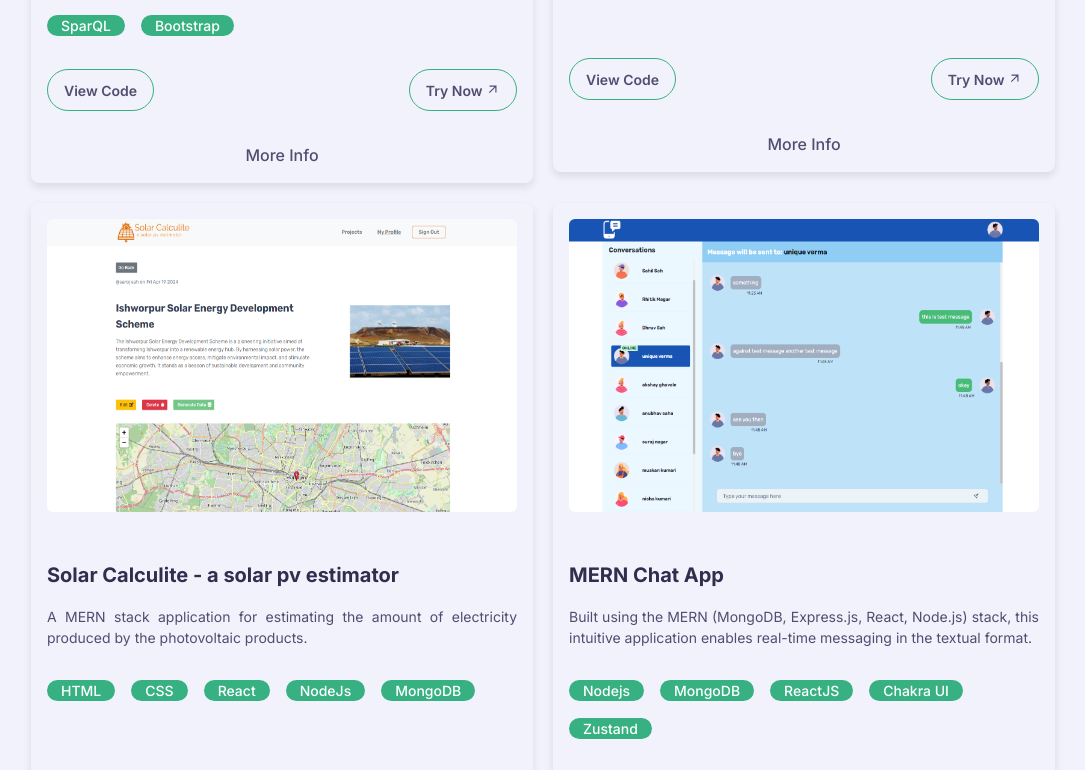
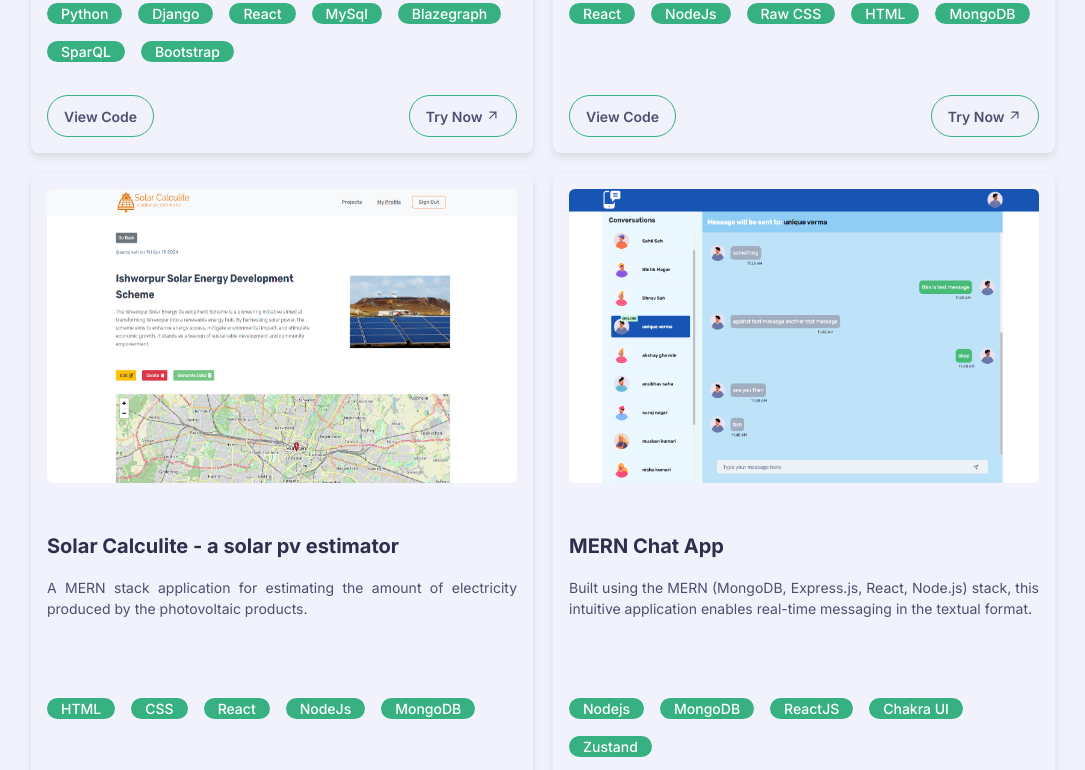
Before and after one commit to saroj2053/my-portfolio-site, a React (Vite) app: page / in a window 1280 px wide. Shown: the part 3582-4352 px from the top of the page, without its empty margins (97-1182 px from the left). Built offline with nearby package versions, Linux system fonts and the light colour scheme; a web font is replaced by a local one.

Commit message:
removed moreInfo link from projectCard

```diff
--- a/src/components/ProjectCard/ProjectCard.tsx
+++ b/src/components/ProjectCard/ProjectCard.tsx
@@ -67,7 +67,7 @@
             </a>
           </div>
         </div>
-        <div className="project__moreInfo-btn">
+        {/* <div className="project__moreInfo-btn">
           <a
             className="moreInfoBtn"
             href=""
@@ -75,7 +75,7 @@
           >
             More Info
           </a>
-        </div>
+        </div> */}
       </div>
     </div>
   );
```
